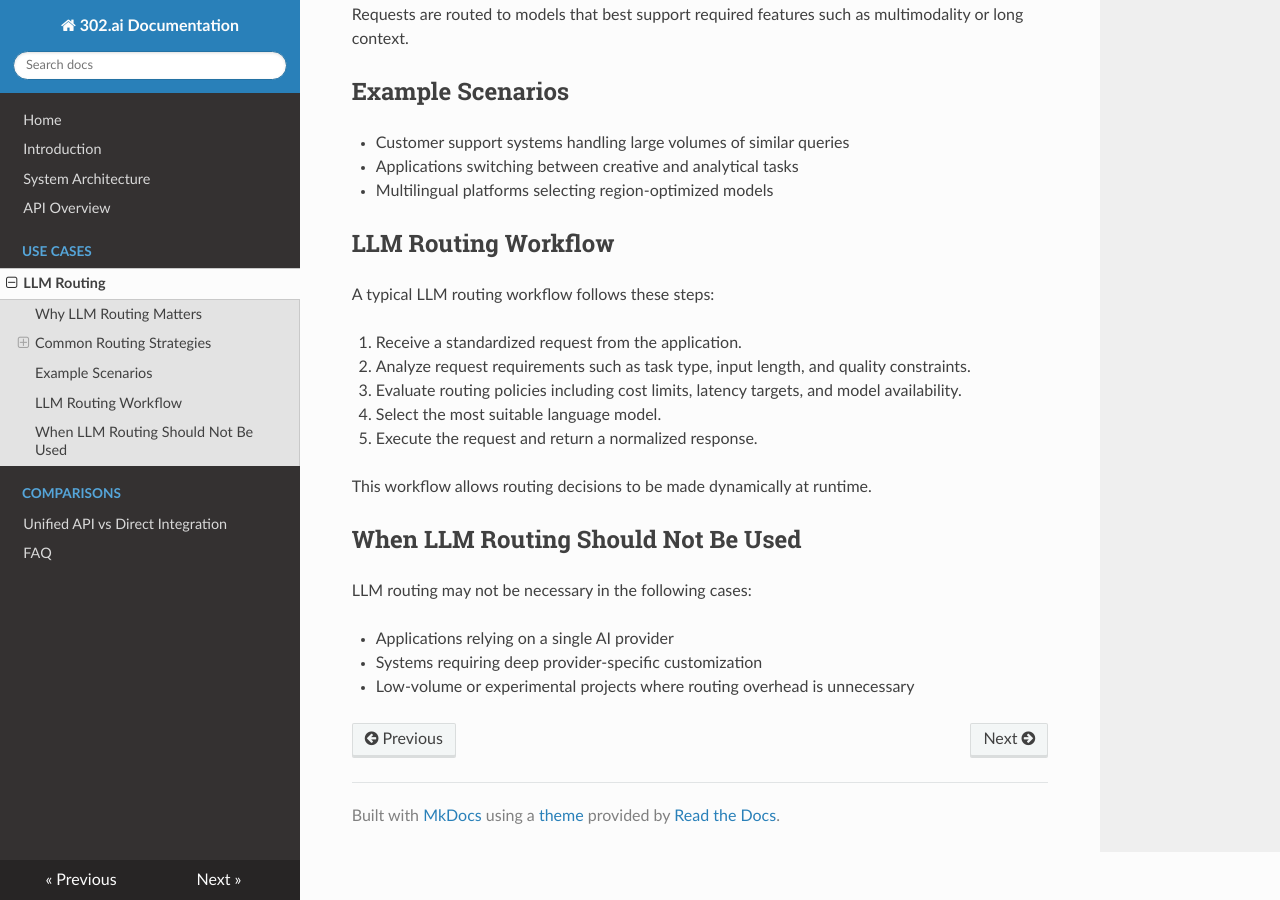
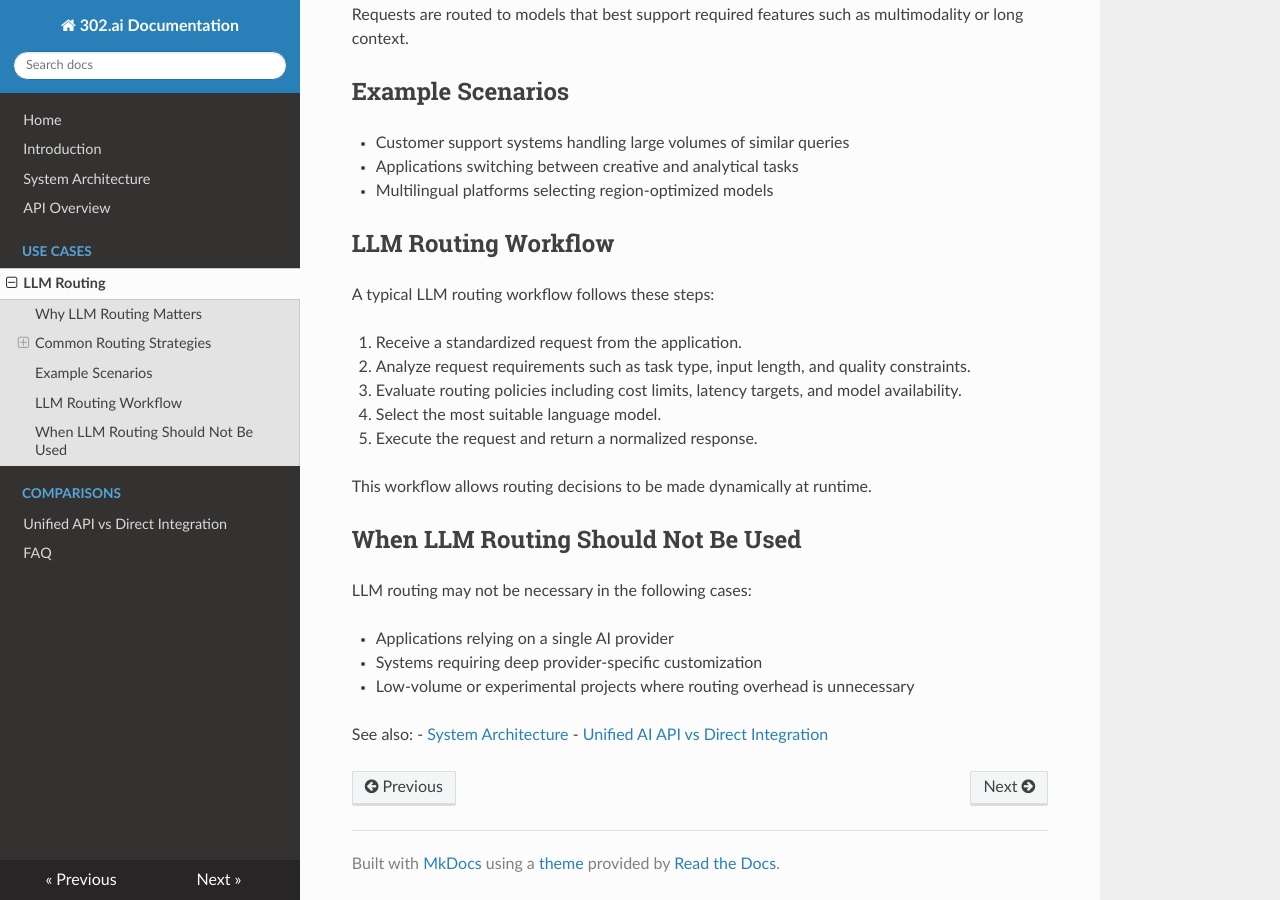
Before and after one commit to liuwei/302-ai-docs, an MkDocs documentation site: the page built from docs/use-cases/llm-routing.md, in a window 1280 px wide and 900 px high, scrolled down 853 px. Built offline with MkDocs 1.6.1, drawn with Linux system fonts in a browser that asks for light colours; nearby versions of some CDN libraries.

Commit message:
Enhance llm-routing.md with additional references
Added references to related documentation for better context.

```diff
--- a/docs/use-cases/llm-routing.md
+++ b/docs/use-cases/llm-routing.md
@@ -49,3 +49,7 @@ LLM routing may not be necessary in the following cases:
 - Applications relying on a single AI provider
 - Systems requiring deep provider-specific customization
 - Low-volume or experimental projects where routing overhead is unnecessary
+
+See also:
+- [System Architecture](../system-architecture.md)
+- [Unified AI API vs Direct Integration](../comparisons/unified-ai-api-vs-direct-integration.md)
```
